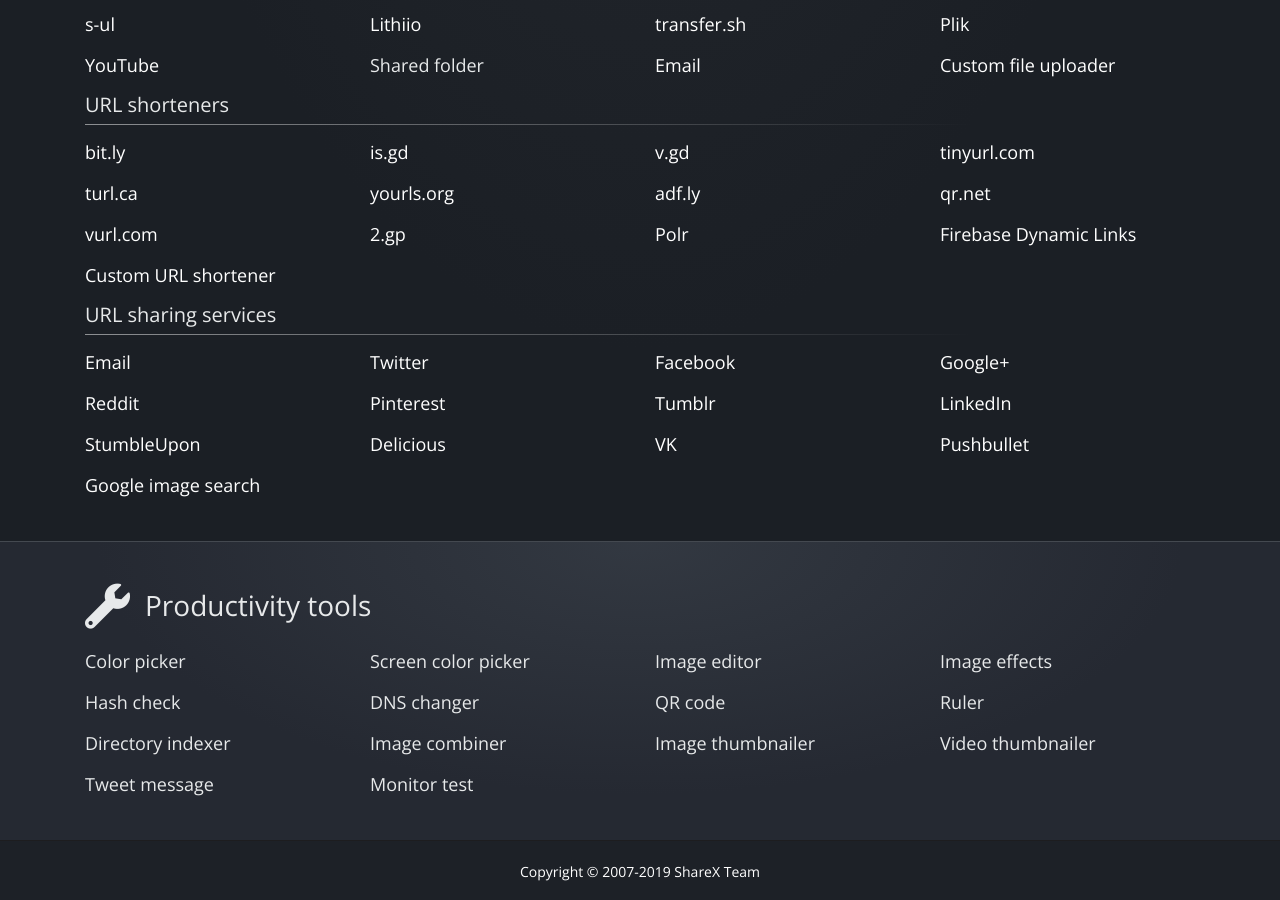
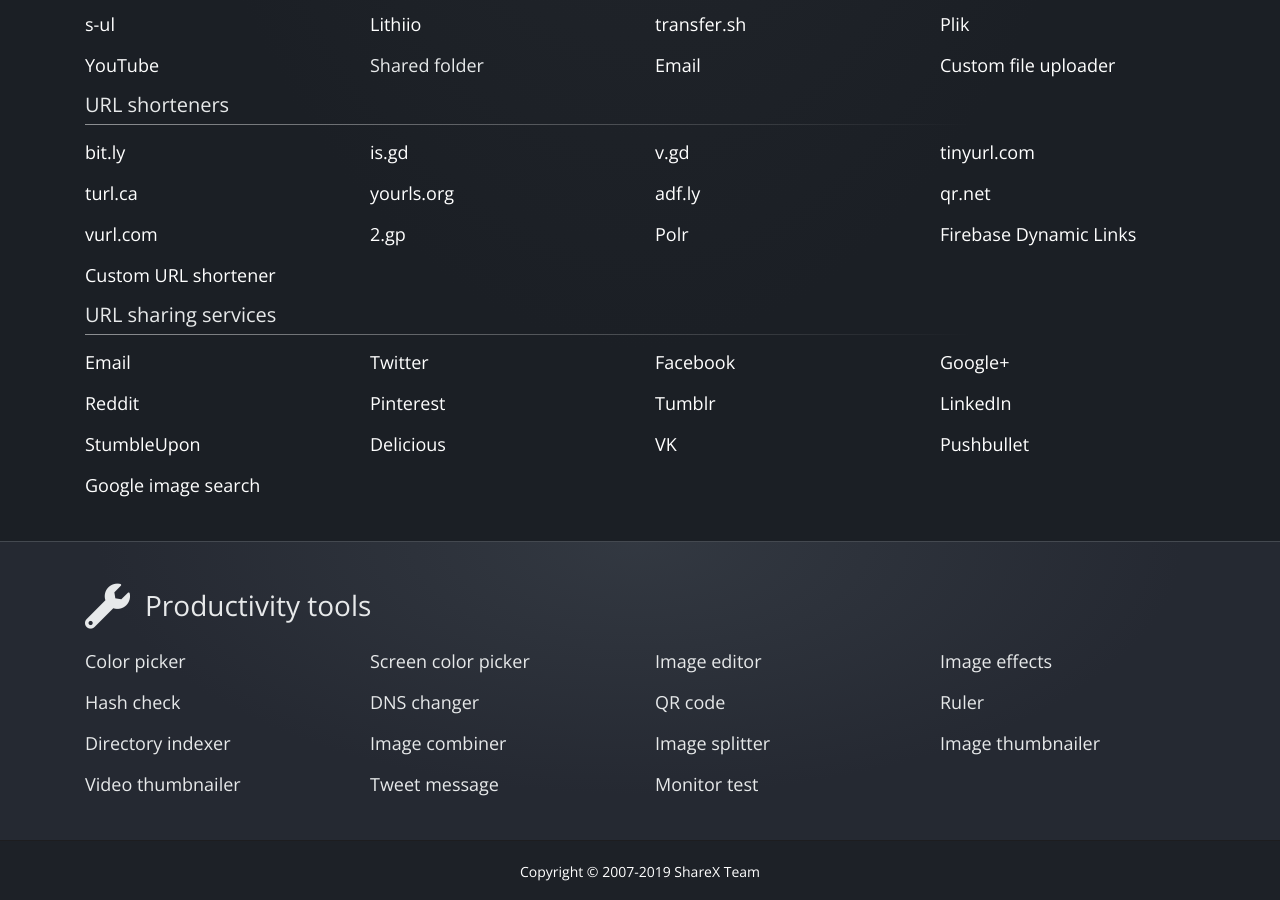
Before and after one commit to ShareX/sharex.github.io, a Jekyll site: the page built from index.html, in a window 1280 px wide and 900 px high, scrolled down 3640 px. Built offline with Jekyll 4.4.1, drawn with Linux system fonts in a browser that asks for light colours; comment, search, counter and statistics services are not loaded.

Commit message:
Update index.html

```diff
--- a/index.html
+++ b/index.html
@@ -259,6 +259,7 @@
             <div class="col-sm-3">Ruler</div>
             <div class="col-sm-3">Directory indexer</div>
             <div class="col-sm-3">Image combiner</div>
+            <div class="col-sm-3">Image splitter</div>
             <div class="col-sm-3">Image thumbnailer</div>
             <div class="col-sm-3">Video thumbnailer</div>
             <div class="col-sm-3">Tweet message</div>
```
